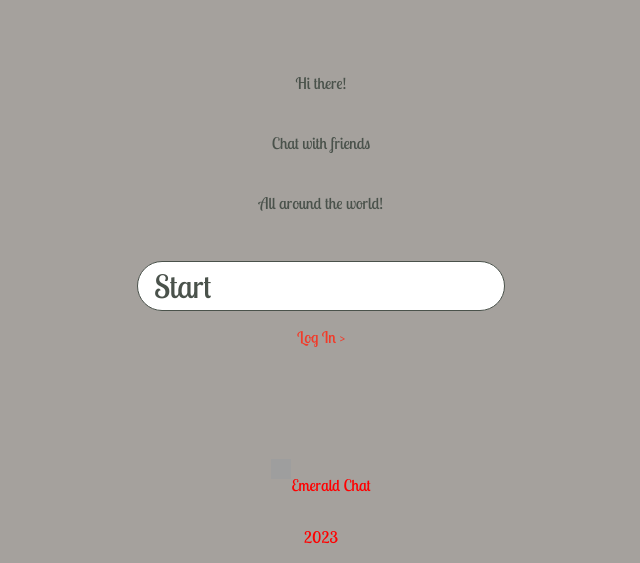
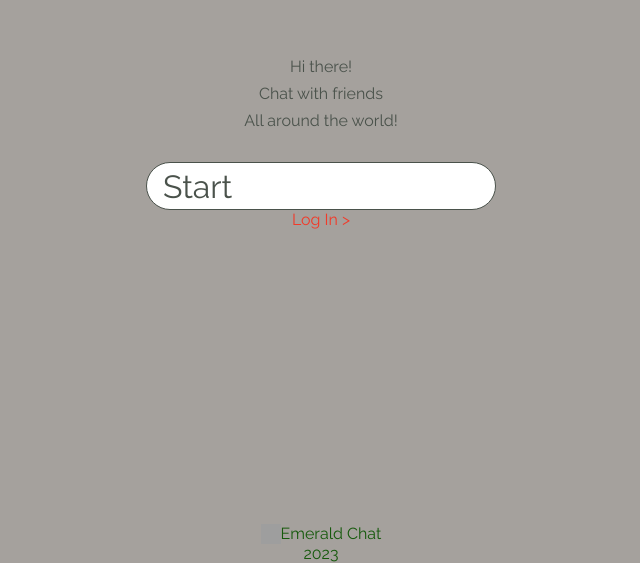
Before and after one commit to Hack-Weekly/emerald-chameleon-chat, a Next.js app in the folder client/: page / in a window 1280 px wide. Shown: the part 237-800 px from the top of the page, without its empty margins (319-959 px from the left). Built offline with nearby package versions, Linux system fonts and the light colour scheme; grey boxes are pictures that could not be loaded.

Commit message:
update global styles

```diff
--- a/client/styles/globals.scss
+++ b/client/styles/globals.scss
@@ -1,12 +1,15 @@
-@import url('https://fonts.googleapis.com/css2?family=Lobster+Two:ital,wght@0,400;0,700;1,400;1,700&display=swap');
+@use "variables.module.scss" as variables;
 
-:root {
-  --red: rgba(255,0,0,1)
+* {
+  margin: 0;
+  padding: 0;
+  box-sizing: border-box;
 }
 
 body {
-  font-family: 'Lobster Two', cursive;
+  font-family: variables.$base-font-family;
   font-weight: 400;
-  font-size: 16px;
-  color: var(--red);
+  font-size: variables.$base-font-size;
+  background-color: variables.$neutral-100;
+  color: variables.$primary-dark;
 }
```
